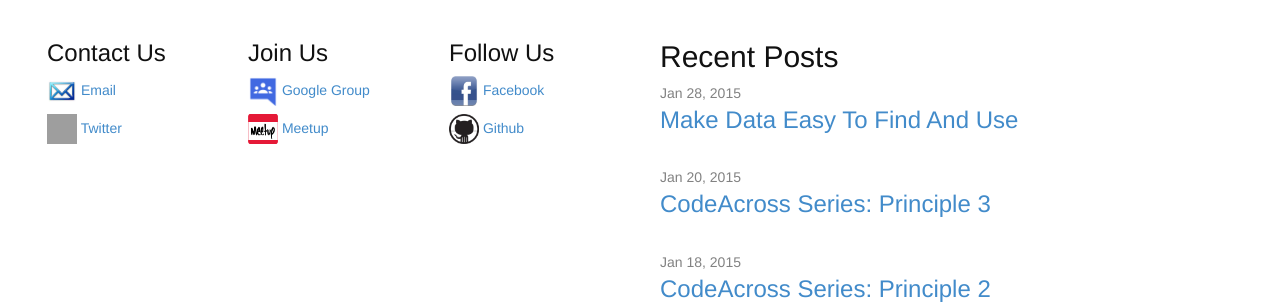
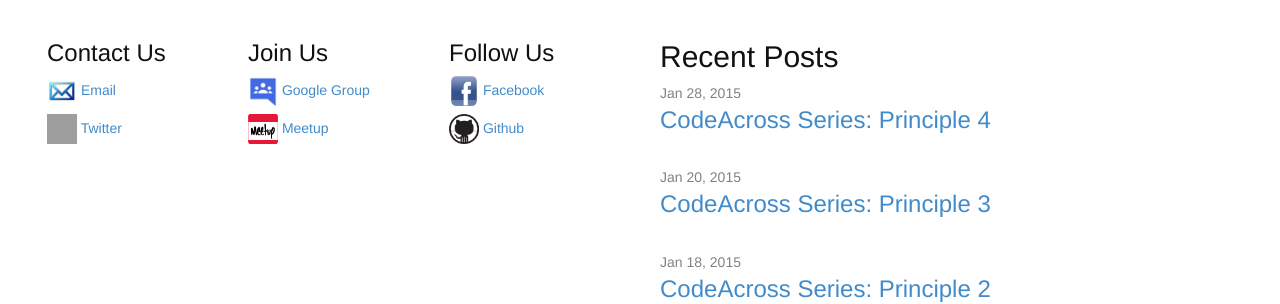
Before and after one commit to code-for-nashville/code-for-nashville.github.io, a Jekyll site: the page built from index.html, in a window 1280 px wide. Shown: the part 514-818 px from the top of the page. Built offline with Jekyll 4.4.1, drawn with Linux system fonts in a browser that asks for light colours; nearby versions of some CDN libraries; some of the changed lines change nothing that is shown; grey boxes are pictures that could not be loaded.

Commit message:
Update 2015-01-28-make-data-easy-to-find-and-use.markdown
fixed front matter

```diff
--- a/_posts/2015-01-28-make-data-easy-to-find-and-use.markdown
+++ b/_posts/2015-01-28-make-data-easy-to-find-and-use.markdown
@@ -1,3 +1,12 @@
+---
+layout: post
+title:  "CodeAcross Series: Principle 4"
+date:   2015-01-28 17:05:00
+categories: codeforamerica brigade, CodeAcross
+---
+By Rebecca Cronin-Dixon
+
+###Code Across 2015 Principle 3: Make Data Easy To Find And Use
 The first question that popped into my mind when I read this principle was 'What's the point of making data accessible if it's not easy to find or use?'. So many great things can be achieved through using data the right way but first we must make sure it is available and understandable. Sure, this may sound simple enough but what may be intuitive to one person can seem like a riddle to another. Those who know the internet and its workings inside and out must remember that to make data useful it must be in an easy-to-read format and easily accessible.
 
 As someone who only six months ago knew barely anything about the world that is programming, I know what it is like scouring the internet for information only to turn up datasets that could possibly of been relevant if only I knew how to extract the data or even where to look in the first place. Our entire purpose at Code For Nashville is to stop these headaches for people by providing access to metro government datasets. Recently, Code For Nashville released (Nashville Flu Shots)[http://www.nashvilleflushots.org/] that displays the locations Nashville residents can get a flu shot. By placing the locations on a map and creating a website this dataset is now available for the community to use. Providing an easy gateway to data can help with government transparency and community cooperation.
```
